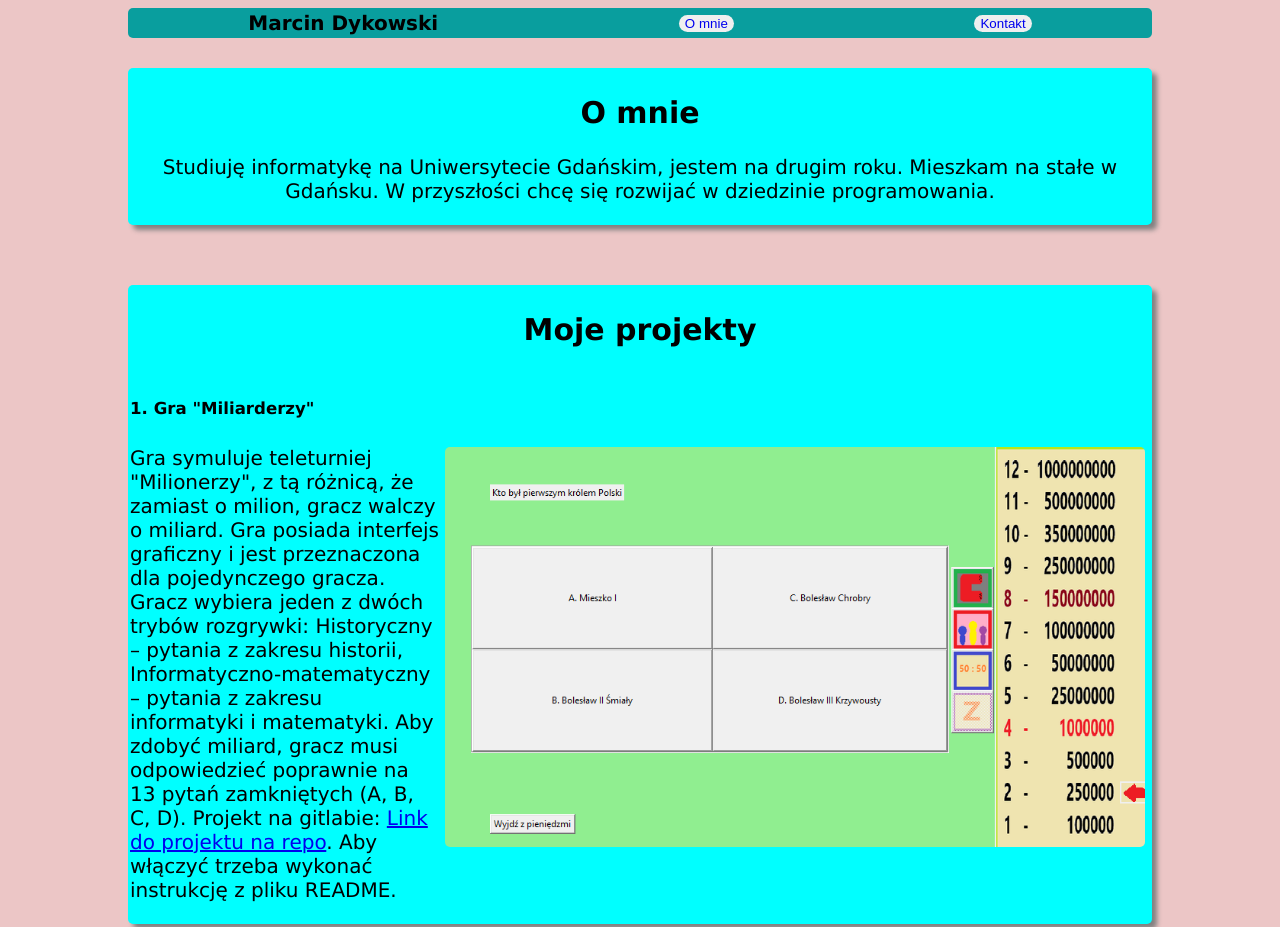
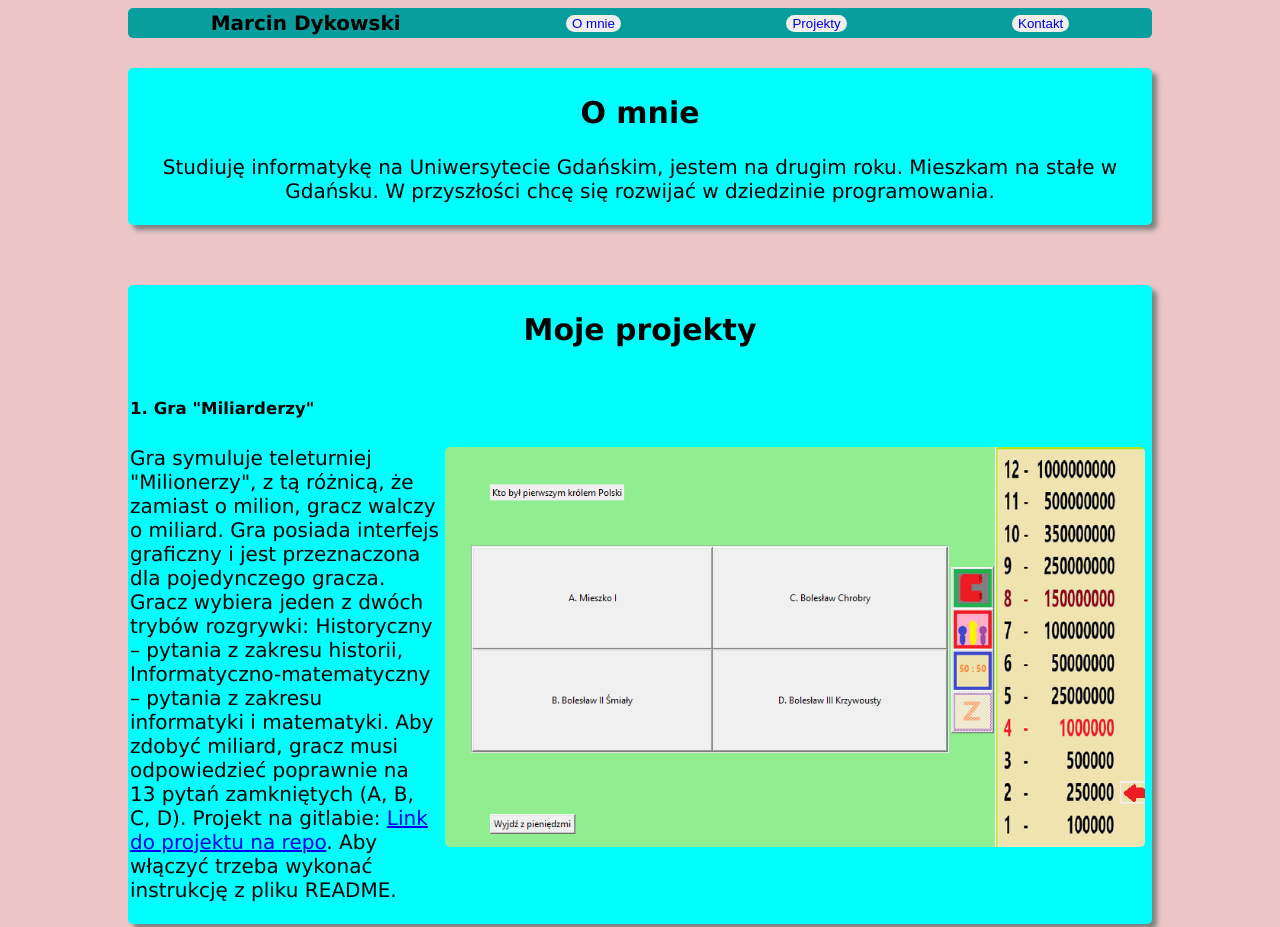
Before and after one commit to DEF2137/My-page, a plain HTML site: page index.html in a window 1280 px wide. Shown: the top 927 px of the page. Drawn offline with Linux system fonts and the light colour scheme.

Commit message:
dodanie plików

```diff
--- a/index.html
+++ b/index.html
@@ -11,6 +11,7 @@
         <div id="menu_gorne">
             <h4>Marcin Dykowski</h4>
             <button><a href="#O_mnie">O mnie</a></button>
+            <button><a href="#projekty">Projekty</a></button>
             <button><a href="#kontakt">Kontakt</a></button>
         </div>
     </header>
```
Also changed, not shown: 1 other file.
